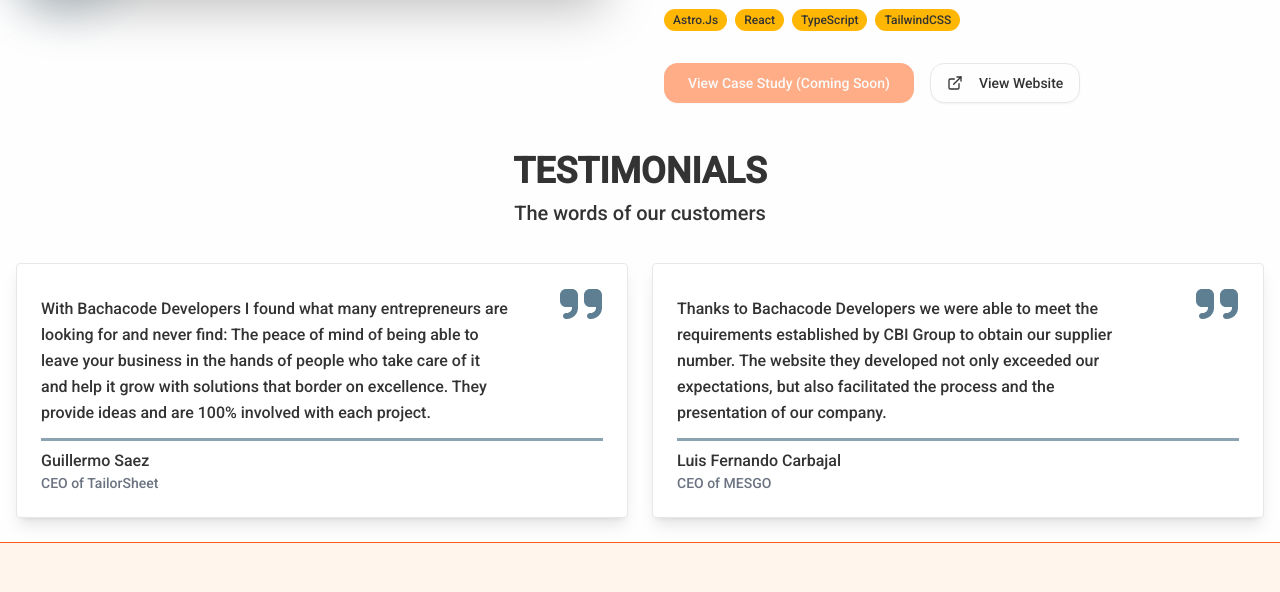
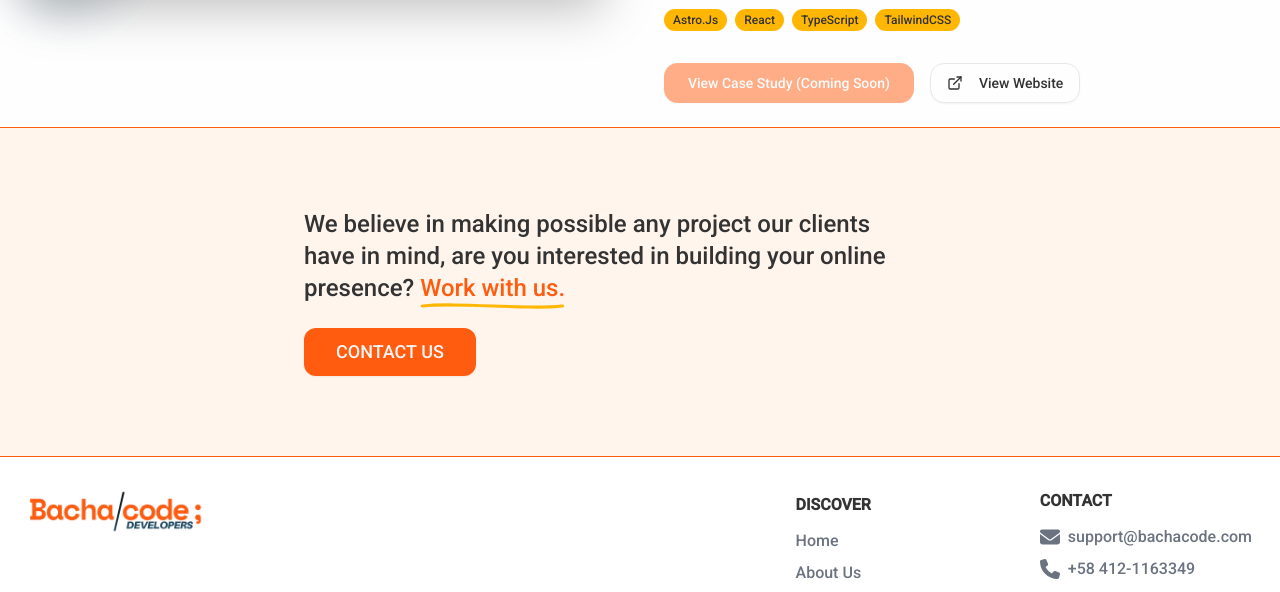
Before and after one commit to bachacode/bachacode-developers, a Next.js app: page /en/portfolio in a window 1280 px wide. Shown: the part 3100-3692 px from the top of the page. Built offline with nearby package versions, Linux system fonts and the light colour scheme; no server answers.

Commit message:
feat: removed unnecesary testimonies section in portfolio page

```diff
--- a/lang/en.json
+++ b/lang/en.json
@@ -340,22 +340,6 @@
       "view_case_study": "View Case Study (Coming Soon)",
       "technologies_used": "Technologies used",
       "view_website": "View Website"
-    },
-    "clients": {
-      "title": "Testimonials",
-      "subtitle": "The words of our customers",
-      "testimonies": {
-        "tailor": {
-          "name": "Guillermo Saez",
-          "occupation": "CEO of TailorSheet",
-          "body": "With Bachacode Developers I found what many entrepreneurs are looking for and never find: The peace of mind of being able to leave your business in the hands of people who take care of it and help it grow with solutions that border on excellence. They provide ideas and are 100% involved with each project."
-        },
-        "mesgo": {
-          "name": "Luis Fernando Carbajal",
-          "occupation": "CEO of MESGO",
-          "body": "Thanks to Bachacode Developers we were able to meet the requirements established by CBI Group to obtain our supplier number. The website they developed not only exceeded our expectations, but also facilitated the process and the presentation of our company."
-        }
-      }
     }
   },
   "contact": {
--- a/lang/es.json
+++ b/lang/es.json
@@ -340,22 +340,6 @@
       "view_case_study": "Ver caso (Proximamente)",
       "technologies_used": "Tecnologías usadas",
       "view_website": "Ver sitio web"
-    },
-    "clients": {
-      "title": "Testimonios",
-      "subtitle": "Las palabras de nuestros clientes",
-      "testimonies": {
-        "tailor": {
-          "name": "Guillermo Saez",
-          "occupation": "CEO de TailorSheet",
-          "body": "Con Bachacode Developers encontré lo que muchos emprendedores buscan y nunca encuentran: La tranquilidad de poder dejar tu negocio en manos de personas que lo cuidan y ayudan a hacerlo crecer con soluciones que rozan la excelencia. Que aportan ideas y que se implican al 100% con cada proyecto."
-        },
-        "mesgo": {
-          "name": "Luis Fernando Carbajal",
-          "occupation": "CEO de MESGO",
-          "body": "Gracias a Bachacode Developers logramos cumplir con los requerimientos establecidos por la empresa CBI Group para obtener nuestro número de proveedor. El sitio web que desarrollaron no solo superó nuestras expectativas, sino que también facilitó el proceso y la presentación de nuestra empresa."
-        }
-      }
     }
   },
   "contact": {
--- a/src/app/[locale]/portfolio/page.tsx
+++ b/src/app/[locale]/portfolio/page.tsx
@@ -2,7 +2,6 @@ import React from "react";
 import generateTitle from "@/utils/generateTitle";
 import { Metadata } from "next";
 import PageSectionWrapper from "@/components/layout/PageSectionWrapper";
-import TestimonialCard from "@/components/cards/TestimonialCard";
 import ContactSection from "@/components/sections/ContactSection";
 import { hasLocale, useTranslations } from "next-intl";
 import { getTranslations } from "next-intl/server";
@@ -130,27 +129,6 @@ export default function Portfolio() {
         <ProjectShowcaseList />
       </PageSectionWrapper>
 
-      {/* Testimonies */}
-      <PageSectionWrapper
-        titleId="testimonies"
-        titleName={t("clients.title")}
-        subtitle={t("clients.subtitle")}
-      >
-        <div className="grid grid-cols-1 gap-6 md:grid-cols-2">
-          <TestimonialCard
-            name={t("clients.testimonies.tailor.name")}
-            profession={t("clients.testimonies.tailor.occupation")}
-            testimony={t("clients.testimonies.tailor.body")}
-          />
-
-          <TestimonialCard
-            name={t("clients.testimonies.mesgo.name")}
-            profession={t("clients.testimonies.mesgo.occupation")}
-            testimony={t("clients.testimonies.mesgo.body")}
-          />
-        </div>
-      </PageSectionWrapper>
-
       {/* Contact Us */}
       <ContactSection />
     </main >
```
